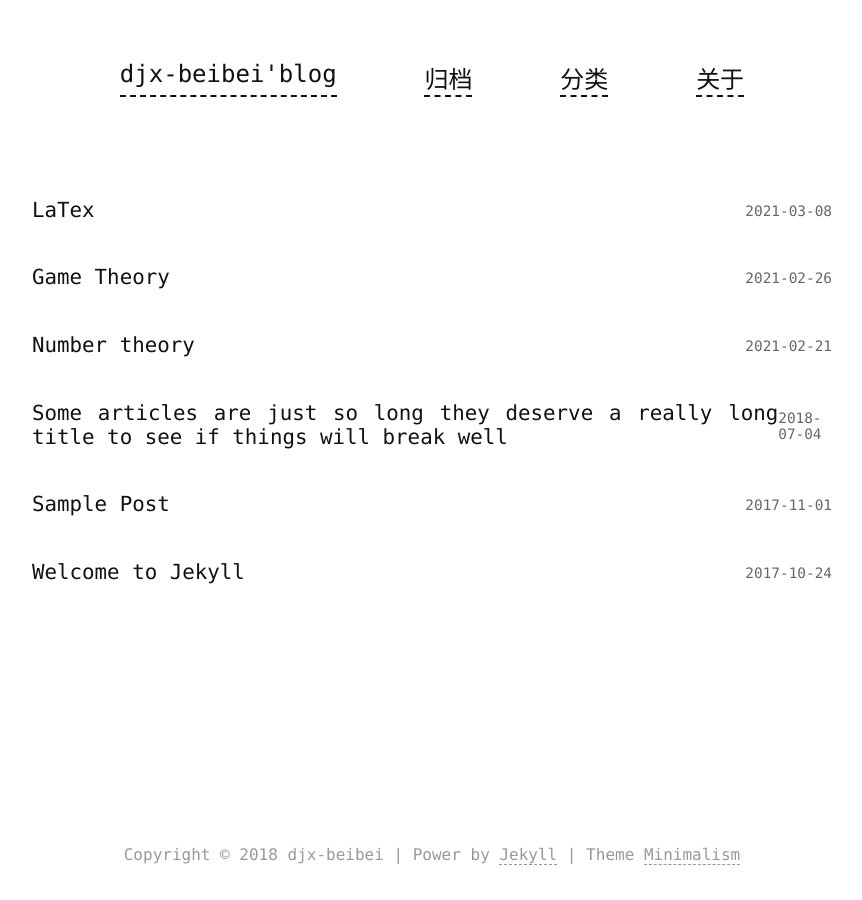
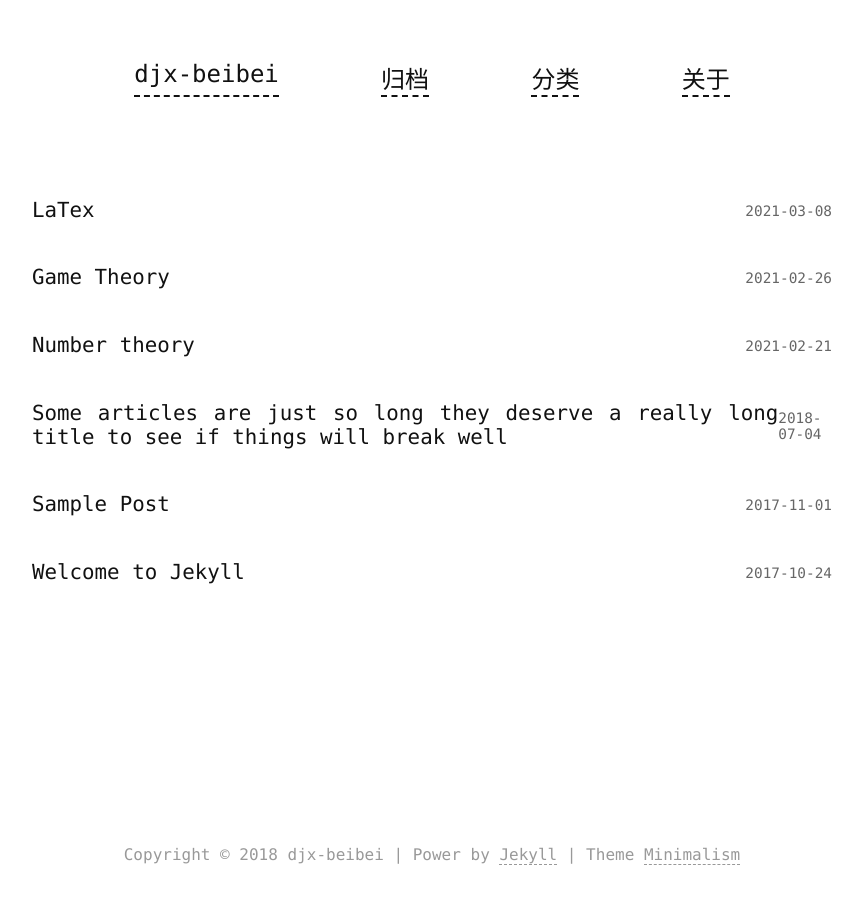
Before and after one commit to djx-beibei/djx-beibei.github.io, a Jekyll site: the page built from articles.md, in a window 1280 px wide. Shown: the whole page, without its empty margins (208-1070 px from the left). Built offline with Jekyll 4.4.1, drawn with Linux system fonts in a browser that asks for light colours.

Commit message:
just little

```diff
--- a/_config.yml
+++ b/_config.yml
@@ -14,7 +14,7 @@ defaults:
     values:
       image: true
 
-title: djx-beibei'blog
+title: djx-beibei
 name: djx-beibei
 description: Welcome to your friend , djx-beibei's blog .
 
```
